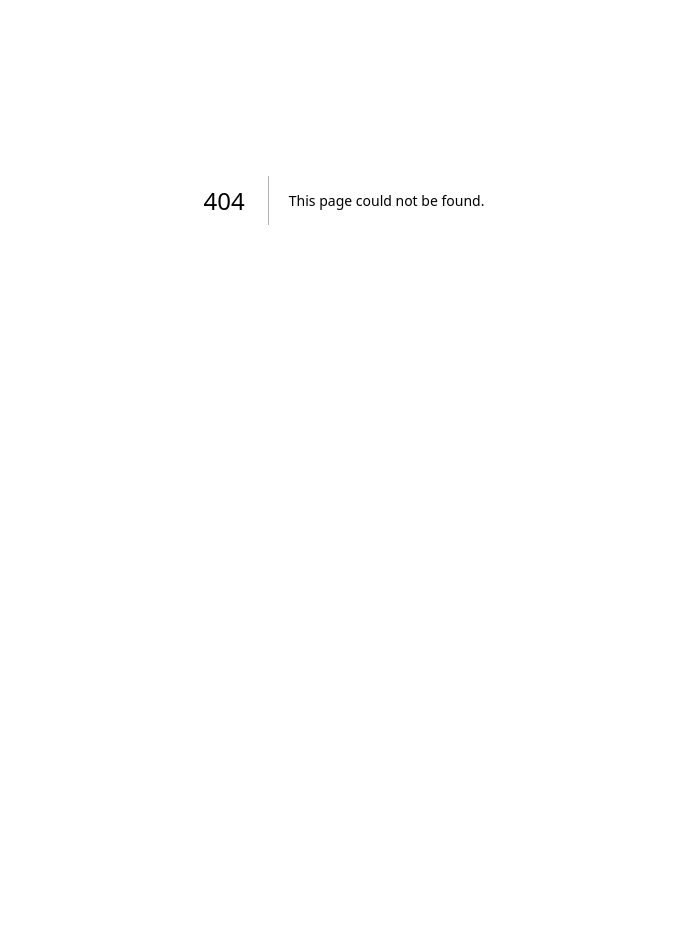
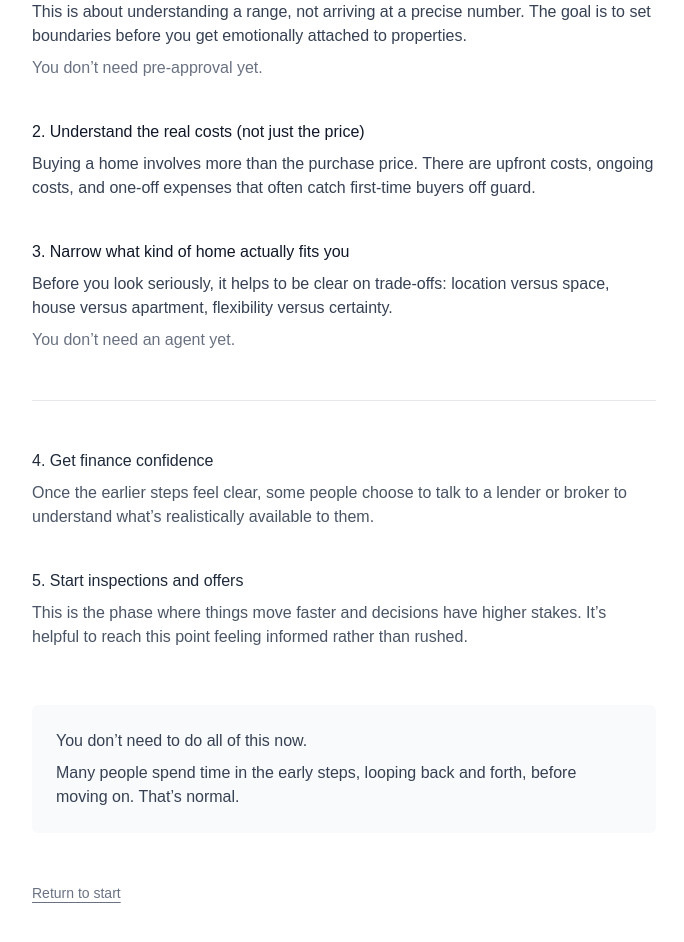
Before and after one commit to abh677225-eng/arvogo-landing, a Next.js app: page /house/path in a window 1280 px wide. Before the commit this address had no page. Shown: the part 200-1142 px from the top of the page, without its empty margins (296-980 px from the left). Before the commit the page ends 800 px from the top, so only its background shows below. Built offline with nearby package versions, Linux system fonts and the light colour scheme.

Commit message:
Add house buying journey v1

```diff
--- /dev/null
+++ b/app/house/page.tsx
@@ -0,0 +1,29 @@
+export default function HouseEntry() {
+  return (
+    <main className="min-h-screen bg-white text-gray-900">
+      <div className="mx-auto max-w-2xl px-6 py-32 text-center">
+
+        <h1 className="text-3xl font-semibold leading-tight mb-6">
+          Thinking about buying your first home?
+        </h1>
+
+        <p className="text-lg text-gray-600 mb-10">
+          This helps you figure out where you are, what usually comes next,
+          and what you don’t need to worry about yet.
+        </p>
+
+        <a
+  href="/house/questions"
+  className="inline-block rounded-md bg-gray-900 px-6 py-3 text-white text-base font-medium hover:bg-gray-800"
+>
+  Help me get oriented
+</a>
+
+        <p className="mt-6 text-sm text-gray-500">
+          No sign-up. No sales. Just clarity.
+        </p>
+
+      </div>
+    </main>
+  );
+}
--- /dev/null
+++ b/app/house/path/page.tsx
@@ -0,0 +1,103 @@
+export default function HousePath() {
+  return (
+    <main className="min-h-screen bg-white text-gray-900">
+      <div className="mx-auto max-w-2xl px-6 py-24">
+
+        <h1 className="text-2xl font-semibold mb-10">
+          A sensible order of things
+        </h1>
+
+        <ol className="space-y-10">
+
+          <li>
+            <h2 className="font-medium mb-2">
+              1. Get a rough sense of what’s affordable
+            </h2>
+            <p className="text-gray-700">
+              This is about understanding a range, not arriving at a precise
+              number. The goal is to set boundaries before you get emotionally
+              attached to properties.
+            </p>
+            <p className="text-gray-500 mt-2">
+              You don’t need pre-approval yet.
+            </p>
+          </li>
+
+          <li>
+            <h2 className="font-medium mb-2">
+              2. Understand the real costs (not just the price)
+            </h2>
+            <p className="text-gray-700">
+              Buying a home involves more than the purchase price. There are
+              upfront costs, ongoing costs, and one-off expenses that often
+              catch first-time buyers off guard.
+            </p>
+          </li>
+
+          <li>
+            <h2 className="font-medium mb-2">
+              3. Narrow what kind of home actually fits you
+            </h2>
+            <p className="text-gray-700">
+              Before you look seriously, it helps to be clear on trade-offs:
+              location versus space, house versus apartment, flexibility versus
+              certainty.
+            </p>
+            <p className="text-gray-500 mt-2">
+              You don’t need an agent yet.
+            </p>
+          </li>
+
+        </ol>
+
+        <div className="my-12 border-t border-gray-200"></div>
+
+        <div className="space-y-10 text-gray-600">
+
+          <div>
+            <h2 className="font-medium mb-2 text-gray-800">
+              4. Get finance confidence
+            </h2>
+            <p>
+              Once the earlier steps feel clear, some people choose to talk to a
+              lender or broker to understand what’s realistically available to
+              them.
+            </p>
+          </div>
+
+          <div>
+            <h2 className="font-medium mb-2 text-gray-800">
+              5. Start inspections and offers
+            </h2>
+            <p>
+              This is the phase where things move faster and decisions have
+              higher stakes. It’s helpful to reach this point feeling informed
+              rather than rushed.
+            </p>
+          </div>
+
+        </div>
+
+        <div className="mt-14 rounded-md bg-gray-50 p-6 text-gray-700">
+          <p className="font-medium mb-2">
+            You don’t need to do all of this now.
+          </p>
+          <p>
+            Many people spend time in the early steps, looping back and forth,
+            before moving on. That’s normal.
+          </p>
+        </div>
+
+        <div className="mt-12">
+          <a
+            href="/house"
+            className="text-sm text-gray-500 underline underline-offset-4 hover:text-gray-700"
+          >
+            Return to start
+          </a>
+        </div>
+
+      </div>
+    </main>
+  );
+}
--- /dev/null
+++ b/app/house/position/page.tsx
@@ -0,0 +1,52 @@
+export default function HousePosition() {
+  return (
+    <main className="min-h-screen bg-white text-gray-900">
+      <div className="mx-auto max-w-2xl px-6 py-24">
+
+        <h1 className="text-2xl font-semibold mb-8">
+          Here’s how your situation looks right now
+        </h1>
+
+        <div className="space-y-6 text-gray-700">
+          <p>
+            Based on what you’ve told me, you’re at an early exploration stage.
+            You’re thinking about buying a home, but you don’t need to rush or
+            make big commitments yet.
+          </p>
+
+          <p>
+            That’s a normal place to be — and it’s actually a good place to
+            start.
+          </p>
+        </div>
+
+        <div className="mt-10 rounded-md bg-gray-50 p-6 text-gray-700">
+          <p className="font-medium mb-3">
+            What this means for now:
+          </p>
+          <ul className="list-disc list-inside space-y-2">
+            <li>You don’t need pre-approval yet</li>
+            <li>You don’t need to talk to an agent yet</li>
+            <li>You don’t need to make any decisions today</li>
+          </ul>
+        </div>
+
+        <div className="mt-10 space-y-6 text-gray-700">
+          <p>
+            The most useful thing you can do next is understand the usual order
+            of things — what typically comes first, what can wait, and what
+            doesn’t apply to you yet.
+          </p>
+        </div>
+
+        <a
+          href="/house/path"
+          className="inline-block mt-12 rounded-md bg-gray-900 px-6 py-3 text-white text-base font-medium hover:bg-gray-800"
+        >
+          Show me a sensible path from here
+        </a>
+
+      </div>
+    </main>
+  );
+}
--- /dev/null
+++ b/app/house/questions/page.tsx
@@ -0,0 +1,121 @@
+"use client";
+
+import { useState } from "react";
+import { useRouter } from "next/navigation";
+
+type AnswerMap = {
+  buyerType?: string;
+  purpose?: string;
+  timing?: string;
+  deposit?: string;
+};
+
+export default function HouseQuestions() {
+  const router = useRouter();
+
+  const [questionIndex, setQuestionIndex] = useState(0);
+  const [selected, setSelected] = useState<string | null>(null);
+  const [answers, setAnswers] = useState<AnswerMap>({});
+
+  const questions = [
+    {
+      key: "buyerType",
+      text: "Are you planning to buy on your own, or with someone else?",
+      options: [
+        { label: "On my own", value: "on-my-own" },
+        { label: "With a partner", value: "with-partner" },
+        { label: "With someone else", value: "with-someone-else" },
+        { label: "Not sure yet", value: "not-sure" },
+      ],
+    },
+    {
+      key: "purpose",
+      text: "Is this home mainly for you to live in, or as an investment?",
+      options: [
+        { label: "To live in", value: "live-in" },
+        { label: "As an investment", value: "investment" },
+        { label: "Not sure yet", value: "not-sure" },
+      ],
+    },
+    {
+      key: "timing",
+      text: "Which best describes where you are right now?",
+      options: [
+        { label: "Just exploring — no concrete plans yet", value: "exploring" },
+        { label: "Thinking about buying in the next year or so", value: "next-year" },
+        { label: "Looking seriously and want to move soon", value: "soon" },
+        { label: "Already making offers or close to it", value: "active" },
+      ],
+    },
+    {
+      key: "deposit",
+      text: "Do you already have some savings set aside for a deposit?",
+      options: [
+        { label: "Yes", value: "yes" },
+        { label: "Not yet", value: "not-yet" },
+        { label: "Not sure what counts as a deposit", value: "not-sure" },
+      ],
+    },
+  ];
+
+  const currentQuestion = questions[questionIndex];
+
+  function handleContinue() {
+    if (!selected) return;
+
+    setAnswers((prev) => ({
+      ...prev,
+      [currentQuestion.key]: selected,
+    }));
+
+    setSelected(null);
+
+    if (questionIndex < questions.length - 1) {
+      setQuestionIndex(questionIndex + 1);
+    } else {
+      // All questions answered → move to positioning screen
+      router.push("/house/position");
+    }
+  }
+
+  return (
+    <main className="min-h-screen bg-white text-gray-900">
+      <div className="mx-auto max-w-2xl px-6 py-24">
+        <p className="text-sm text-gray-500 mb-4">
+          Question {questionIndex + 1} of {questions.length}
+        </p>
+
+        <h1 className="text-2xl font-semibold mb-8">
+          {currentQuestion.text}
+        </h1>
+
+        <div className="space-y-4">
+          {currentQuestion.options.map((option) => (
+            <label key={option.value} className="block cursor-pointer">
+              <input
+                type="radio"
+                name="currentQuestion"
+                className="mr-3"
+                checked={selected === option.value}
+                onChange={() => setSelected(option.value)}
+              />
+              {option.label}
+            </label>
+          ))}
+        </div>
+
+        <button
+          disabled={!selected}
+          onClick={handleContinue}
+          className={`mt-10 rounded-md px-6 py-3 text-base font-medium ${
+            selected
+              ? "bg-gray-900 text-white hover:bg-gray-800"
+              : "bg-gray-300 text-white cursor-not-allowed"
+          }`}
+        >
+          Continue
+        </button>
+      </div>
+    </main>
+  );
+}
```
